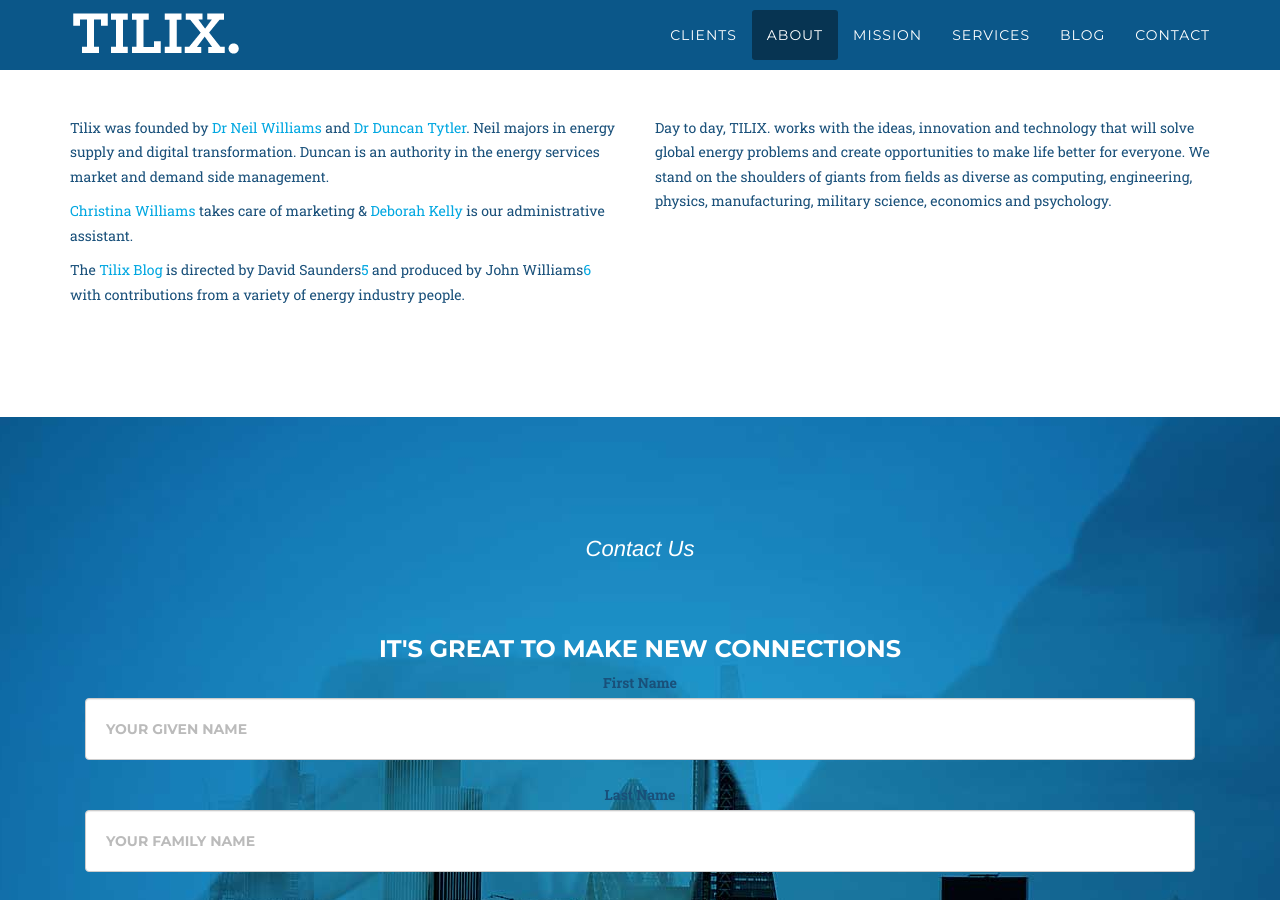
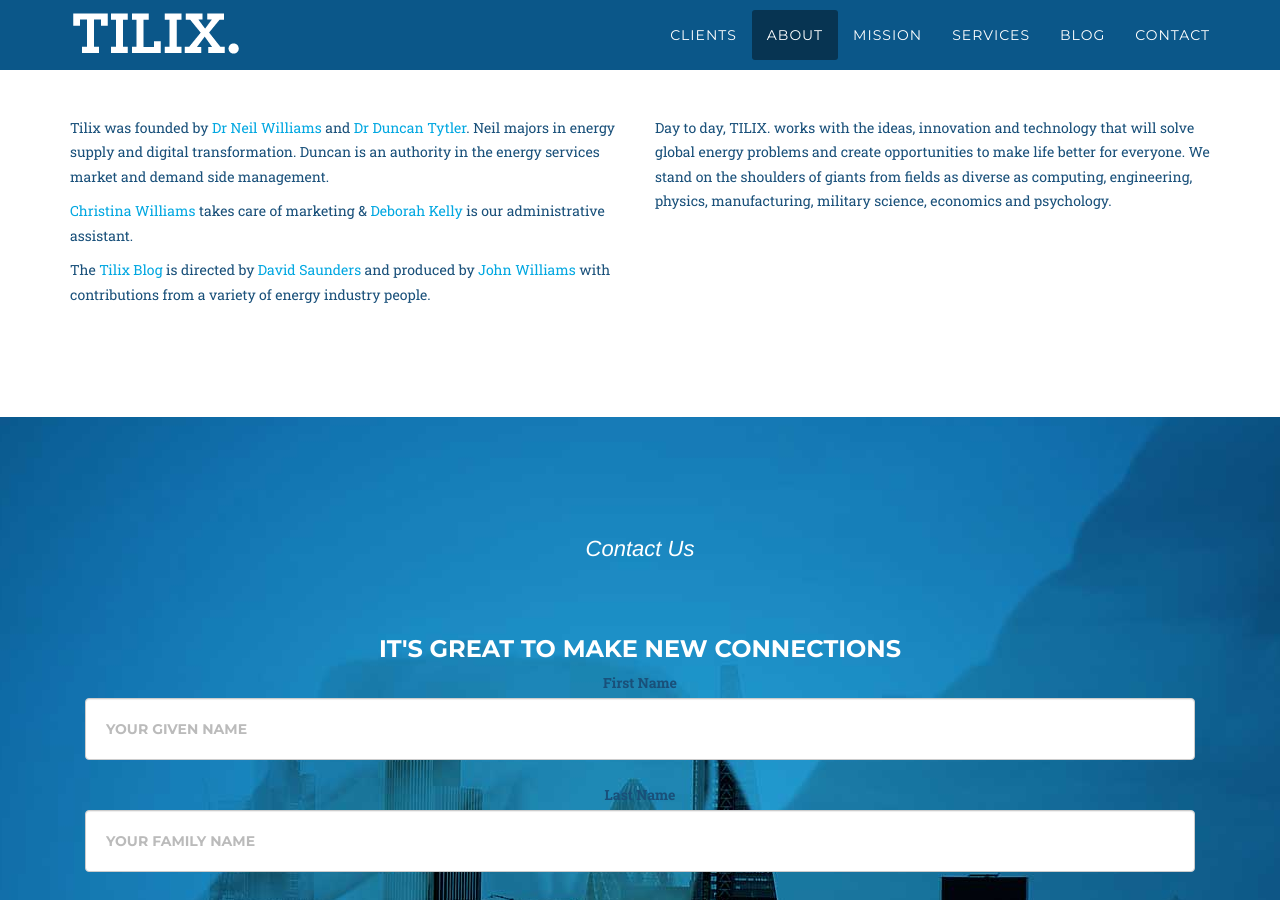
Before and after one commit to milomedia/tilix, a Jekyll site: the page built from index.html, in a window 1280 px wide and 900 px high, scrolled down 2740 px. Built offline with Jekyll 4.4.1, drawn with Linux system fonts in a browser that asks for light colours; nearby versions of some CDN libraries; some web fonts are replaced.

Commit message:
Update about-left.md

```diff
--- a/_includes/about-left.md
+++ b/_includes/about-left.md
@@ -2,7 +2,7 @@
 
 [Christina Williams][3] takes care of marketing & [Deborah Kelly][4] is our administrative assistant.
 
-The [Tilix Blog][7] is directed by David Saunders[5] and produced by John Williams[6] with contributions from a variety of energy industry people.
+The [Tilix Blog][7] is directed by [David Saunders][5] and produced by [John Williams][6] with contributions from a variety of energy industry people.
 
 [1]: https://uk.linkedin.com/in/drneilwilliams
 [2]: https://uk.linkedin.com/in/dtytler
```
